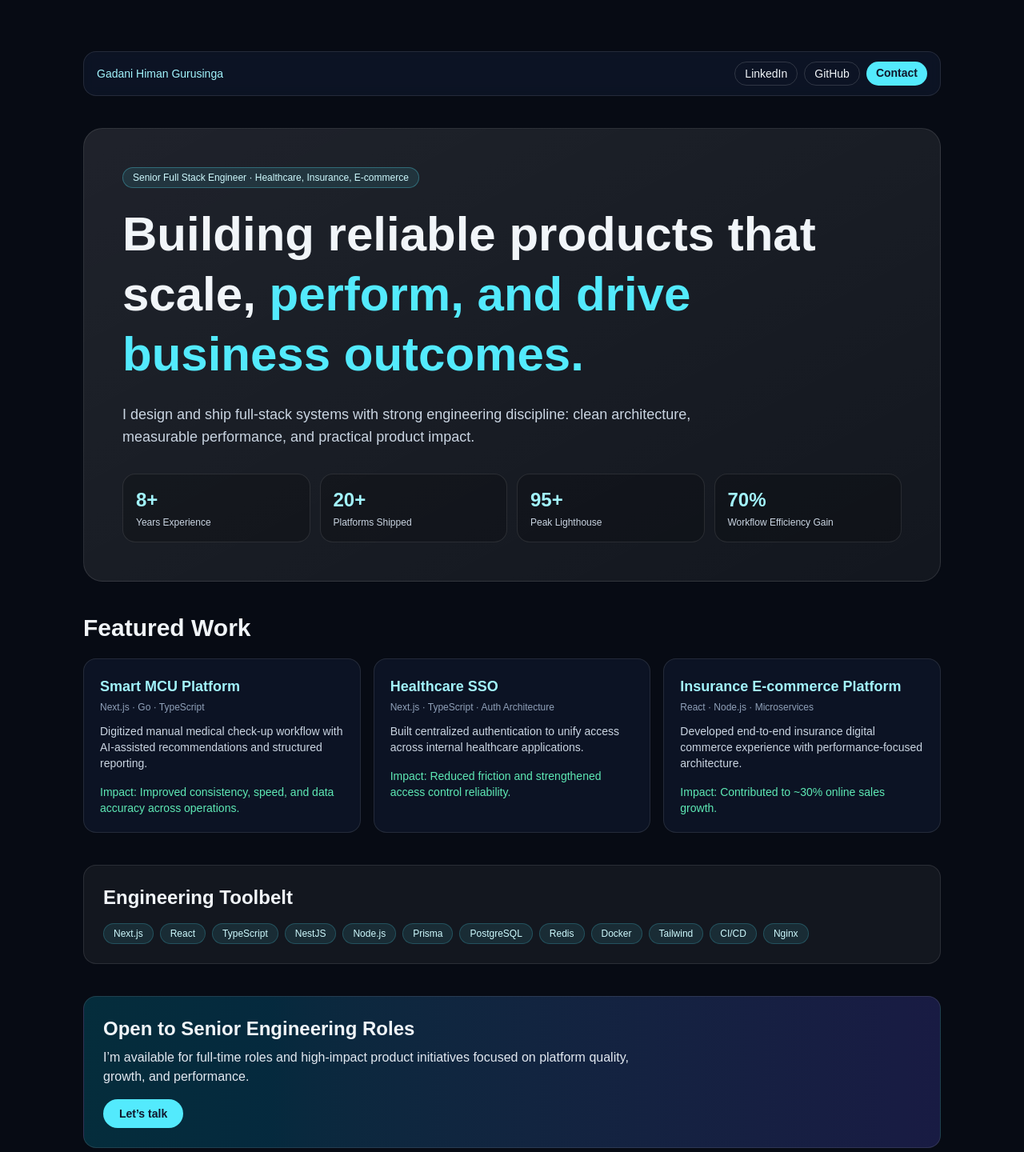
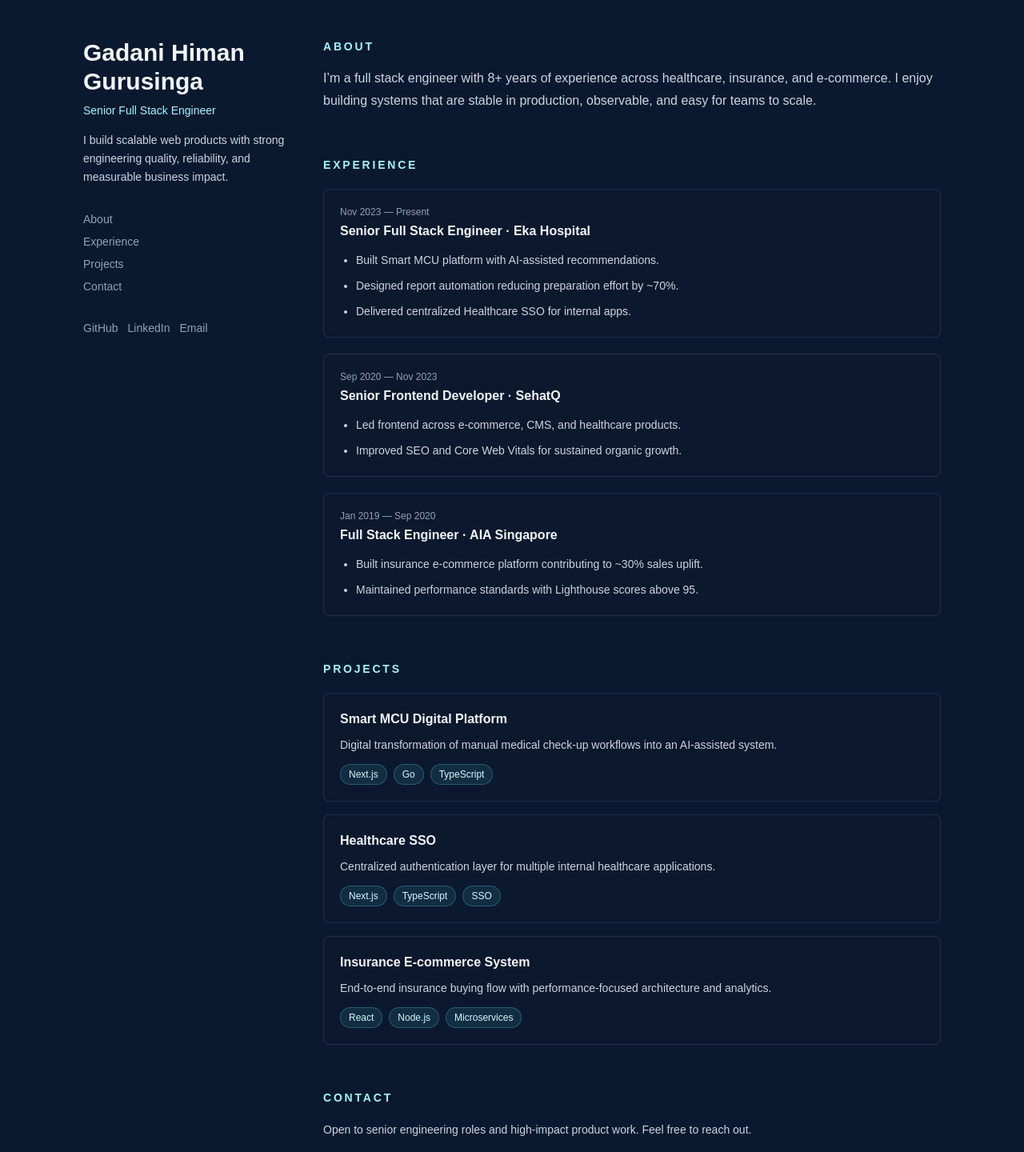
Before and after one commit to agentlucas/portfolio-next, a Next.js app: page / in a window 1280 px wide. Shown: the top 1440 px of the page at 80% size. Built offline with nearby package versions, Linux system fonts and the light colour scheme.

Commit message:
Redesign portfolio with modern minimalist layout and framer-motion animations

```diff
--- a/package.json
+++ b/package.json
@@ -9,6 +9,7 @@
     "lint": "eslint"
   },
   "dependencies": {
+    "framer-motion": "^12.34.3",
     "next": "16.1.6",
     "react": "19.2.3",
     "react-dom": "19.2.3"
--- a/src/app/page.tsx
+++ b/src/app/page.tsx
@@ -1,128 +1,225 @@
-const metrics = [
-  { label: "Years Experience", value: "8+" },
-  { label: "Platforms Shipped", value: "20+" },
-  { label: "Peak Lighthouse", value: "95+" },
-  { label: "Workflow Efficiency Gain", value: "70%" },
+"use client";
+
+import { motion } from "framer-motion";
+
+const navItems = [
+  { label: "About", href: "#about" },
+  { label: "Experience", href: "#experience" },
+  { label: "Projects", href: "#projects" },
+  { label: "Contact", href: "#contact" },
 ];
 
-const featuredProjects = [
+const experiences = [
   {
-    title: "Smart MCU Platform",
-    stack: "Next.js · Go · TypeScript",
-    summary:
-      "Digitized manual medical check-up workflow with AI-assisted recommendations and structured reporting.",
-    impact: "Improved consistency, speed, and data accuracy across operations.",
+    role: "Senior Full Stack Engineer",
+    company: "Eka Hospital",
+    period: "Nov 2023 — Present",
+    bullets: [
+      "Built Smart MCU platform with AI-assisted recommendations.",
+      "Designed report automation reducing preparation effort by ~70%.",
+      "Delivered centralized Healthcare SSO for internal apps.",
+    ],
   },
   {
-    title: "Healthcare SSO",
-    stack: "Next.js · TypeScript · Auth Architecture",
-    summary:
-      "Built centralized authentication to unify access across internal healthcare applications.",
-    impact: "Reduced friction and strengthened access control reliability.",
+    role: "Senior Frontend Developer",
+    company: "SehatQ",
+    period: "Sep 2020 — Nov 2023",
+    bullets: [
+      "Led frontend across e-commerce, CMS, and healthcare products.",
+      "Improved SEO and Core Web Vitals for sustained organic growth.",
+    ],
   },
   {
-    title: "Insurance E-commerce Platform",
-    stack: "React · Node.js · Microservices",
-    summary:
-      "Developed end-to-end insurance digital commerce experience with performance-focused architecture.",
-    impact: "Contributed to ~30% online sales growth.",
+    role: "Full Stack Engineer",
+    company: "AIA Singapore",
+    period: "Jan 2019 — Sep 2020",
+    bullets: [
+      "Built insurance e-commerce platform contributing to ~30% sales uplift.",
+      "Maintained performance standards with Lighthouse scores above 95.",
+    ],
   },
 ];
 
-const toolbelt = [
-  "Next.js",
-  "React",
-  "TypeScript",
-  "NestJS",
-  "Node.js",
-  "Prisma",
-  "PostgreSQL",
-  "Redis",
-  "Docker",
-  "Tailwind",
-  "CI/CD",
-  "Nginx",
+const projects = [
+  {
+    name: "Smart MCU Digital Platform",
+    desc: "Digital transformation of manual medical check-up workflows into an AI-assisted system.",
+    tech: ["Next.js", "Go", "TypeScript"],
+  },
+  {
+    name: "Healthcare SSO",
+    desc: "Centralized authentication layer for multiple internal healthcare applications.",
+    tech: ["Next.js", "TypeScript", "SSO"],
+  },
+  {
+    name: "Insurance E-commerce System",
+    desc: "End-to-end insurance buying flow with performance-focused architecture and analytics.",
+    tech: ["React", "Node.js", "Microservices"],
+  },
 ];
+
+const fadeUp = {
+  hidden: { opacity: 0, y: 18 },
+  show: { opacity: 1, y: 0 },
+};
 
 export default function Home() {
   return (
-    <main className="min-h-screen bg-[#070b14] text-slate-100 selection:bg-cyan-300/30">
-      <div className="pointer-events-none fixed inset-0 -z-10 overflow-hidden">
-        <div className="absolute -top-24 left-1/2 h-80 w-80 -translate-x-1/2 rounded-full bg-cyan-400/20 blur-3xl" />
-        <div className="absolute bottom-0 right-0 h-72 w-72 rounded-full bg-indigo-500/20 blur-3xl" />
-      </div>
-
-      <div className="mx-auto max-w-6xl px-6 py-12 md:px-10 md:py-16">
-        <header className="sticky top-4 z-20 mb-10 rounded-2xl border border-white/10 bg-slate-900/70 px-4 py-3 backdrop-blur">
-          <div className="flex items-center justify-between gap-4">
-            <p className="text-sm font-medium text-cyan-200">Gadani Himan Gurusinga</p>
-            <div className="flex gap-2 text-xs md:text-sm">
-              <a href="https://linkedin.com/in/gadanihiman" target="_blank" rel="noreferrer" className="rounded-full border border-white/15 px-3 py-1 hover:border-cyan-300/50">LinkedIn</a>
-              <a href="https://github.com/gadanihiman" target="_blank" rel="noreferrer" className="rounded-full border border-white/15 px-3 py-1 hover:border-cyan-300/50">GitHub</a>
-              <a href="mailto:gadanihiman@gmail.com" className="rounded-full bg-cyan-300 px-3 py-1 font-semibold text-slate-900">Contact</a>
-            </div>
-          </div>
-        </header>
-
-        <section className="rounded-3xl border border-white/10 bg-gradient-to-br from-white/10 to-white/5 p-8 md:p-12">
-          <p className="inline-flex rounded-full border border-cyan-300/30 bg-cyan-300/10 px-3 py-1 text-xs text-cyan-100">
-            Senior Full Stack Engineer · Healthcare, Insurance, E-commerce
+    <main className="min-h-screen bg-[#0a192f] text-slate-300">
+      <div className="mx-auto grid max-w-6xl grid-cols-1 gap-10 px-6 py-8 md:grid-cols-[260px_1fr] md:px-10 md:py-12">
+        <aside className="md:sticky md:top-10 md:h-fit">
+          <motion.h1
+            initial={{ opacity: 0, y: 8 }}
+            animate={{ opacity: 1, y: 0 }}
+            transition={{ duration: 0.35 }}
+            className="text-3xl font-bold text-slate-100"
+          >
+            Gadani Himan Gurusinga
+          </motion.h1>
+          <p className="mt-2 text-sm text-cyan-200">Senior Full Stack Engineer</p>
+          <p className="mt-4 text-sm leading-relaxed">
+            I build scalable web products with strong engineering quality,
+            reliability, and measurable business impact.
           </p>
 
-          <h1 className="mt-5 max-w-4xl text-4xl font-bold leading-tight md:text-6xl">
-            Building reliable products that scale,
-            <span className="text-cyan-300"> perform, and drive business outcomes.</span>
-          </h1>
+          <nav className="mt-8 space-y-2">
+            {navItems.map((item) => (
+              <a
+                key={item.href}
+                href={item.href}
+                className="block text-sm text-slate-400 transition hover:text-cyan-200"
+              >
+                {item.label}
+              </a>
+            ))}
+          </nav>
 
-          <p className="mt-6 max-w-3xl text-slate-300 md:text-lg">
-            I design and ship full-stack systems with strong engineering discipline: clean architecture,
-            measurable performance, and practical product impact.
+          <div className="mt-8 flex gap-3 text-sm">
+            <a
+              href="https://github.com/gadanihiman"
+              target="_blank"
+              rel="noreferrer"
+              className="text-slate-400 hover:text-cyan-200"
+            >
+              GitHub
+            </a>
+            <a
+              href="https://linkedin.com/in/gadanihiman"
+              target="_blank"
+              rel="noreferrer"
+              className="text-slate-400 hover:text-cyan-200"
+            >
+              LinkedIn
+            </a>
+            <a
+              href="mailto:gadanihiman@gmail.com"
+              className="text-slate-400 hover:text-cyan-200"
+            >
+              Email
+            </a>
+          </div>
+        </aside>
+
+        <section className="space-y-14">
+          <motion.section
+            id="about"
+            variants={fadeUp}
+            initial="hidden"
+            whileInView="show"
+            viewport={{ once: true, amount: 0.3 }}
+            transition={{ duration: 0.4 }}
+          >
+            <h2 className="text-sm font-semibold uppercase tracking-[0.2em] text-cyan-200">About</h2>
+            <p className="mt-4 leading-7">
+              I’m a full stack engineer with 8+ years of experience across
+              healthcare, insurance, and e-commerce. I enjoy building systems
+              that are stable in production, observable, and easy for teams to
+              scale.
             </p>
+          </motion.section>
 
-          <div className="mt-8 grid gap-3 sm:grid-cols-2 lg:grid-cols-4">
-            {metrics.map((m) => (
-              <div key={m.label} className="rounded-2xl border border-white/10 bg-black/20 p-4">
-                <p className="text-2xl font-bold text-cyan-200">{m.value}</p>
-                <p className="mt-1 text-xs text-slate-300">{m.label}</p>
-              </div>
+          <motion.section
+            id="experience"
+            variants={fadeUp}
+            initial="hidden"
+            whileInView="show"
+            viewport={{ once: true, amount: 0.25 }}
+            transition={{ duration: 0.4, delay: 0.05 }}
+          >
+            <h2 className="text-sm font-semibold uppercase tracking-[0.2em] text-cyan-200">Experience</h2>
+            <div className="mt-5 space-y-5">
+              {experiences.map((exp) => (
+                <article
+                  key={exp.company}
+                  className="rounded-lg border border-white/10 bg-slate-900/40 p-5 transition hover:border-cyan-300/40"
+                >
+                  <p className="text-xs text-slate-400">{exp.period}</p>
+                  <h3 className="mt-1 text-base font-semibold text-slate-100">
+                    {exp.role} · {exp.company}
+                  </h3>
+                  <ul className="mt-3 list-disc space-y-2 pl-5 text-sm leading-6">
+                    {exp.bullets.map((b) => (
+                      <li key={b}>{b}</li>
                     ))}
-          </div>
-        </section>
-
-        <section className="mt-10">
-          <h2 className="text-2xl font-semibold md:text-3xl">Featured Work</h2>
-          <div className="mt-5 grid gap-4 md:grid-cols-3">
-            {featuredProjects.map((p) => (
-              <article key={p.title} className="rounded-2xl border border-white/10 bg-slate-900/70 p-5 transition hover:-translate-y-1 hover:border-cyan-300/40">
-                <h3 className="text-lg font-semibold text-cyan-200">{p.title}</h3>
-                <p className="mt-1 text-xs text-slate-400">{p.stack}</p>
-                <p className="mt-3 text-sm text-slate-300">{p.summary}</p>
-                <p className="mt-4 text-sm font-medium text-emerald-300">Impact: {p.impact}</p>
+                  </ul>
                 </article>
               ))}
             </div>
-        </section>
+          </motion.section>
 
-        <section className="mt-10 rounded-2xl border border-white/10 bg-white/5 p-6">
-          <h2 className="text-2xl font-semibold">Engineering Toolbelt</h2>
-          <div className="mt-4 flex flex-wrap gap-2">
-            {toolbelt.map((item) => (
-              <span key={item} className="rounded-full border border-cyan-300/20 bg-cyan-300/10 px-3 py-1 text-xs text-cyan-100">
-                {item}
+          <motion.section
+            id="projects"
+            variants={fadeUp}
+            initial="hidden"
+            whileInView="show"
+            viewport={{ once: true, amount: 0.25 }}
+            transition={{ duration: 0.4, delay: 0.1 }}
+          >
+            <h2 className="text-sm font-semibold uppercase tracking-[0.2em] text-cyan-200">Projects</h2>
+            <div className="mt-5 space-y-4">
+              {projects.map((project) => (
+                <article
+                  key={project.name}
+                  className="rounded-lg border border-white/10 bg-slate-900/40 p-5 transition hover:border-cyan-300/40"
+                >
+                  <h3 className="text-base font-semibold text-slate-100">{project.name}</h3>
+                  <p className="mt-2 text-sm leading-6">{project.desc}</p>
+                  <div className="mt-3 flex flex-wrap gap-2">
+                    {project.tech.map((t) => (
+                      <span
+                        key={t}
+                        className="rounded-full border border-cyan-300/25 bg-cyan-300/10 px-2.5 py-1 text-xs text-cyan-100"
+                      >
+                        {t}
                       </span>
                     ))}
                   </div>
-        </section>
+                </article>
+              ))}
+            </div>
+          </motion.section>
 
-        <section className="mt-10 rounded-2xl border border-white/10 bg-gradient-to-r from-cyan-500/20 to-indigo-500/20 p-6">
-          <h2 className="text-2xl font-semibold">Open to Senior Engineering Roles</h2>
-          <p className="mt-2 max-w-2xl text-slate-200">
-            I’m available for full-time roles and high-impact product initiatives focused on platform quality,
-            growth, and performance.
+          <motion.section
+            id="contact"
+            variants={fadeUp}
+            initial="hidden"
+            whileInView="show"
+            viewport={{ once: true, amount: 0.25 }}
+            transition={{ duration: 0.4, delay: 0.15 }}
+            className="pb-10"
+          >
+            <h2 className="text-sm font-semibold uppercase tracking-[0.2em] text-cyan-200">Contact</h2>
+            <p className="mt-4 text-sm leading-7">
+              Open to senior engineering roles and high-impact product work.
+              Feel free to reach out.
             </p>
-          <a href="mailto:gadanihiman@gmail.com" className="mt-4 inline-block rounded-full bg-cyan-300 px-5 py-2 text-sm font-semibold text-slate-900">
-            Let’s talk
+            <a
+              href="mailto:gadanihiman@gmail.com"
+              className="mt-4 inline-block rounded border border-cyan-300/40 px-4 py-2 text-sm text-cyan-200 transition hover:bg-cyan-300/10"
+            >
+              Say hello
             </a>
+          </motion.section>
         </section>
       </div>
     </main>
```
Also changed, not shown: 1 other file (tests, documents, lock files or other folders). Lines whose indentation alone changed are shown as unchanged.
